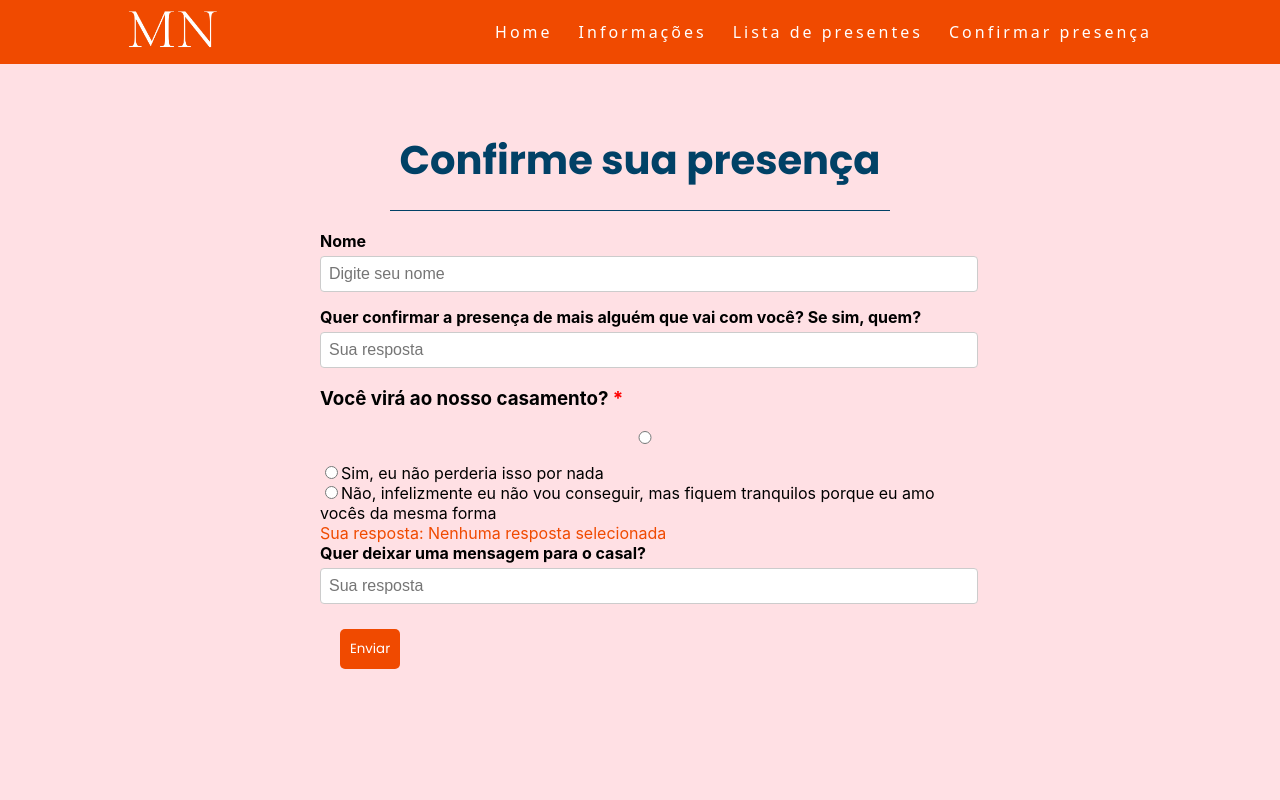
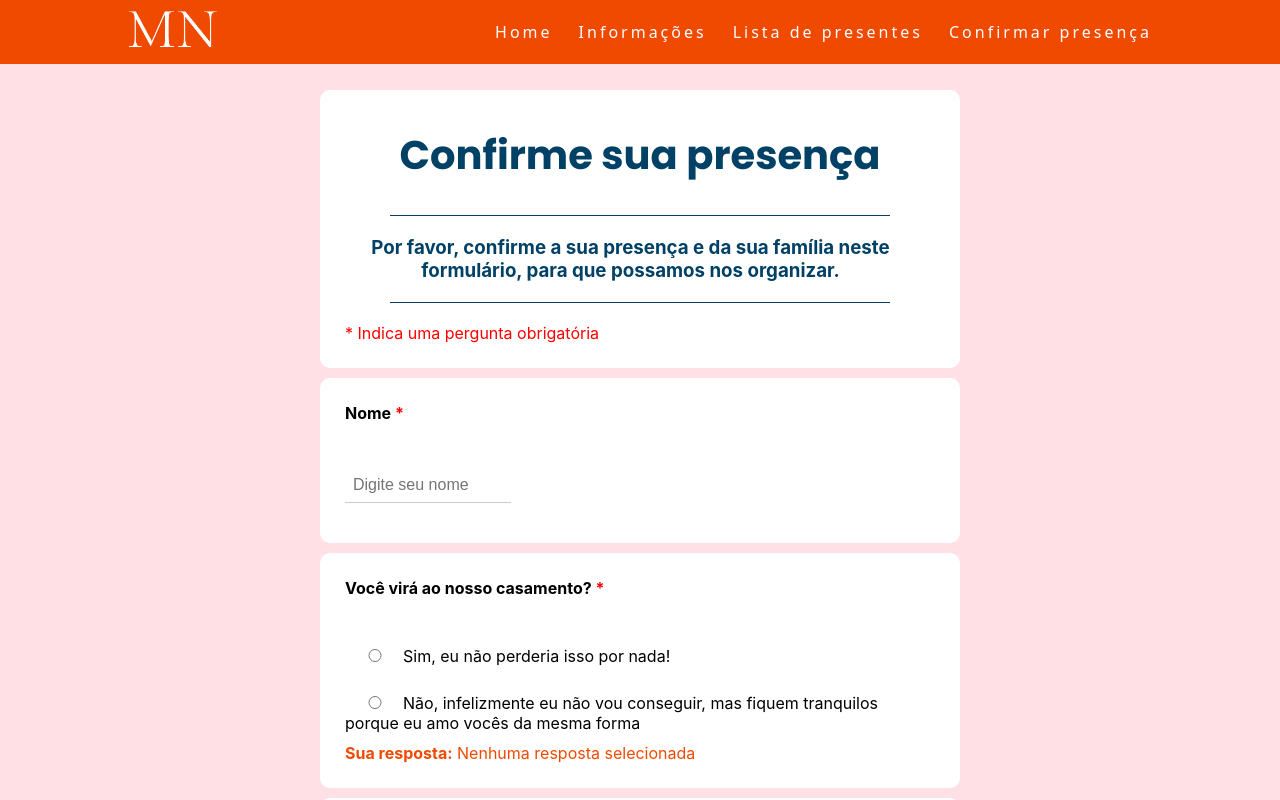
Before and after one commit to CaioVAzeredo/casamento_mn, a React (Create React App) app: page /lista-de-presenca in a window 1280 px wide. Built offline with nearby package versions, Linux system fonts and the light colour scheme.

Commit message:
formulario feito

```diff
--- a/src/components/Button/index.js
+++ b/src/components/Button/index.js
@@ -10,13 +10,14 @@ border: none;
 border-radius: 5px;
 margin: 10px 20px;
 cursor: pointer;
+padding: 10px 25px;
 
 &:hover {
     background-color: #014166;
     transform: scale(1.05);
   }
 `
-function Button({onClick, type="text",informacao}) {
+function Button({ onClick, type = "text", informacao }) {
   return <ContainerButton onClick={onClick} type={type} > {informacao}</ContainerButton >
 }
 
--- a/src/components/Campo/index.js
+++ b/src/components/Campo/index.js
@@ -23,10 +23,10 @@ const CampoContainer = styled.div`
     }
 `;
 
-function Campo({ type = 'text', label, placeholder="Sua resposta", valor, aoAlterado, obrigatorio = false}) {
+function Campo({ type = 'text', label, placeholder = "Sua resposta", valor, aoAlterado, obrigatorio = false }) {
     return (
         <CampoContainer>
-            <label>{label}</label>
+            <label>{label} {label === "Nome" ? <span style={{ color: 'red' }}>*</span> : <span style={{ display: 'none' }}>*</span>}</label>
             <input
                 type={type}
                 value={valor}
--- /dev/null
+++ b/src/components/CampoRadio/index.js
@@ -0,0 +1,17 @@
+function CampoRadio({ type, name, value, checked, aoAlterado, label, obrigatorio }) {
+    return (
+        <label>
+            <input
+                required={obrigatorio}
+                type={type}
+                name={name}
+                value={value}
+                checked={checked}
+                onChange={(evento) => aoAlterado(evento.target.value)}
+            />
+            {label}
+        </label>
+    )
+}
+
+export default CampoRadio
--- /dev/null
+++ b/src/components/CampoTextarea/index.js
@@ -0,0 +1,37 @@
+import styled from "styled-components";
+
+const CampoContainer = styled.div`
+    margin-bottom: 15px;
+
+    label {
+        display: block;
+        margin-bottom: 5px;
+        font-weight: bold;
+    }
+
+    textarea {
+        width: 100%;
+        height: 200px;
+        font-size: 16px;
+        border: 1px solid #ccc;
+        border-radius: 4px;
+    }
+
+    textarea:focus {
+        border-color: #014166;
+        outline: none;
+    }
+`;
+function CampoTextarea({ name, label, placeholder, aoAlterado }) {
+    return (<CampoContainer>
+        <label>{label}</label>
+        <textarea
+            placeholder={placeholder}
+            name={name}
+            onChange={(evento) => aoAlterado(evento.target.value)}
+        />
+    </CampoContainer>
+    )
+}
+
+export default CampoTextarea
--- a/src/components/Formulario/index.js
+++ b/src/components/Formulario/index.js
@@ -2,6 +2,95 @@ import { useState } from "react";
 import ContainerH1 from "../ContainerH1";
 import Button from "../Button";
 import Campo from "../Campo";
+import CampoRadio from "../CampoRadio";
+import CampoTextarea from "../CampoTextarea";
+import styled from "styled-components";
+
+const CampoFormulario = styled.form`
+margin: 0 auto;
+width: 640px;
+
+.cabecalho, .nome, .radio, .convidado, .textArea{
+    background-color: white;
+    border-radius: 10px;
+    margin-top: 10px;
+    padding: 25px;
+}
+
+h1{
+    padding: 10px;
+}
+
+h3{
+    color: #014166;
+    width: 90%;
+    text-align: center;
+    margin-left: 20px;
+}
+
+hr {
+        width: 500px;
+        color: #014166;
+        background-color: #014166;
+        height: 1px;
+        border: none;
+        margin: 20px auto;
+      }
+
+input{
+    border-top: none;
+    border-left: none;
+    border-right: none;
+    border-bottom: block;
+    border-radius: 0px;
+    width: 150px;
+
+}
+label{
+    margin-bottom: 45px;
+}
+h4{
+    margin-top: 0px;
+}
+
+.radio input{
+    width: 50px;
+    color: red;
+    margin-top: 30px;
+}
+
+.suaResposta{
+    margin-top: 10px;
+}
+
+.botoes{
+    display: flex;
+    justify-content: space-between;
+    width: 100%;
+}
+.botaoLimparFormulario{
+    color: var(--cor-primaria);
+    background-color: #FFE0E4;
+    border: none;
+    font-size: 15px;
+}
+.botaoLimparFormulario:hover{
+    cursor: pointer;
+}
+@media(max-width: 1200px) {
+    margin: 0 auto;
+    width: 100%;
+
+    h1{
+        width: 80%;
+    }
+
+    hr{
+        width: 80%;
+        font-size: 30px;
+    }
+}
+`
 
 function Formulario() {
     const [nome, setNome] = useState('');
@@ -14,16 +103,26 @@ function Formulario() {
         setNome('');
         setConvidado('');
         setMsg('');
-        console.log(`${nome}; ${convidado}; ${msg}`)
+        setResposta('');
+        console.log(`${nome}; ${convidado}; ${msg}; ${resposta}`)
     };
 
-    function handleRadioChange(valor) {
+    const LimparFormulario = () => {
+        setNome('');
+        setConvidado('');
+        setMsg('');
+        setResposta('');
+    }
 
-    }
     return (
-        <>
-            <form onSubmit={aoSubmeter}>
+        <CampoFormulario onSubmit={aoSubmeter}>
+            <div className="cabecalho">
                 <ContainerH1 conteudo="Confirme sua presença" />
+                <h3>Por favor, confirme a sua presença e da sua família neste formulário, para que possamos nos organizar. </h3>
+                <hr />
+                <p style={{ color: 'red' }}>* Indica uma pergunta obrigatória</p>
+            </div>
+            <div className="nome">
                 <Campo
                     obrigatorio={true}
                     label="Nome"
@@ -31,59 +130,57 @@ function Formulario() {
                     valor={nome}
                     aoAlterado={(valor) => setNome(valor)}
                 />
-                <Campo
-                    obrigatorio={false}
-                    label="Quer confirmar a presença de mais alguém que vai com você? Se sim, quem?"
-                    valor={convidado}
-                    aoAlterado={(valor) => setConvidado(valor)}
-                />
-                {/* ----------------------------------- */}
+            </div>
+
+            <div className="radio">
+                <h4>Você virá ao nosso casamento? <span style={{ color: 'red' }}>*</span></h4>
                 <div>
-                    <h3>Você virá ao nosso casamento? <span style={{ color: 'red' }}>*</span></h3>
-                    <div>
-                        <Campo
+                    <CampoRadio
                         obrigatorio={true}
-                            type="radio"
-                            label={""}
-                            valor={resposta}
-                            aoAlterado={(valor) => setResposta(valor)}
-                        />
-                        <label>
-                            <input
+                        label={"Sim, eu não perderia isso por nada!"}
                         type="radio"
                         name="casamento"
                         value="sim"
                         checked={resposta === 'sim'}
-                                onChange={(e) => handleRadioChange(e.target.value)}
+                        aoAlterado={(valor) => setResposta(valor)}
                     />
-                            Sim, eu não perderia isso por nada
-                        </label>
                 </div>
                 <div>
-                        <label>
-                            <input
+                    <CampoRadio
+                        obrigatorio={true}
+                        label={"Não, infelizmente eu não vou conseguir, mas fiquem tranquilos porque eu amo vocês da mesma forma"}
                         type="radio"
                         name="casamento"
                         value="nao"
                         checked={resposta === 'nao'}
-                                onChange={(e) => handleRadioChange(e.target.value)}
+                        aoAlterado={(valor) => setResposta(valor)}
                     />
-                            Não, infelizmente eu não vou conseguir, mas fiquem tranquilos porque eu amo vocês da mesma forma
-                        </label>
                 </div>
-                    <p>Sua resposta: {resposta === 'sim' ? 'Sim, estarei lá!' : resposta === 'nao' ? 'Infelizmente, não poderei ir.' : 'Nenhuma resposta selecionada'}</p>
+                <p className="suaResposta"> <strong>Sua resposta:</strong> {resposta === 'sim' ? 'Sim, estarei lá!' : resposta === 'nao' ? 'Infelizmente, não poderei ir :(' : 'Nenhuma resposta selecionada'}</p>
             </div>
-                {/* ----------------------------------- */}
+
+            <div className="convidado">
                 <Campo
                     obrigatorio={false}
+                    label="Quer confirmar a presença de mais alguém que vai com você? Se sim, quem?(Coloque o nome das pessoas)"
+                    valor={convidado}
+                    aoAlterado={(valor) => setConvidado(valor)}
+
+                />
+            </div>
+            <div className="textArea">
+                <CampoTextarea
+                    name='message'
+                    placeholder="Sua mensagem aqui.."
                     label="Quer deixar uma mensagem para o casal?"
-                    valor={msg}
                     aoAlterado={(valor) => setMsg(valor)}
                 />
-
+            </div>
+            <div className="botoes">
                 <Button informacao="Enviar" type="submit" />
-            </form>
-        </>
+                <button onClick={LimparFormulario} className="botaoLimparFormulario">Limpar formulário</button>
+            </div>
+        </CampoFormulario>
     );
 }
 
--- a/src/components/Header/estilo.css
+++ b/src/components/Header/estilo.css
@@ -101,15 +101,13 @@ nav {
     background: #4b4b4a4f;
   }
 
-  /* Ajustes para telas menores */
   @media (max-width: 768px) {
     .EspacoEmBranco {
       left: -83%;
-      width: 83%; /* Mais espaço disponível em telas pequenas */
+      width: 83%;
     }
   }
 
-  /* Ajustes para telas muito pequenas */
   @media (max-width: 480px) {
     .EspacoEmBranco {
       left: -72%;
```
Lines whose indentation alone changed are shown as unchanged.
